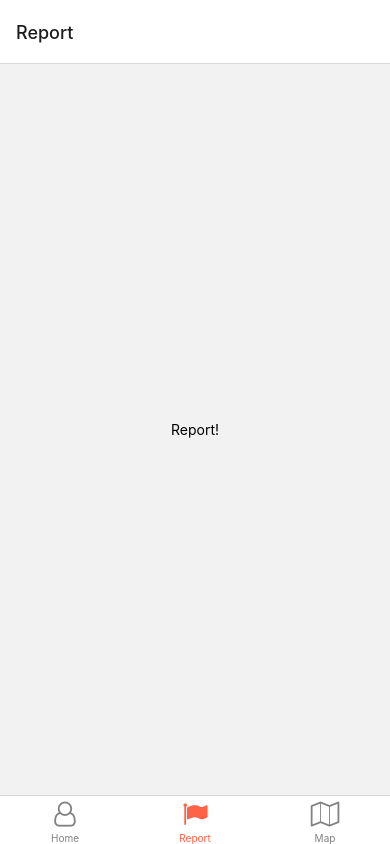
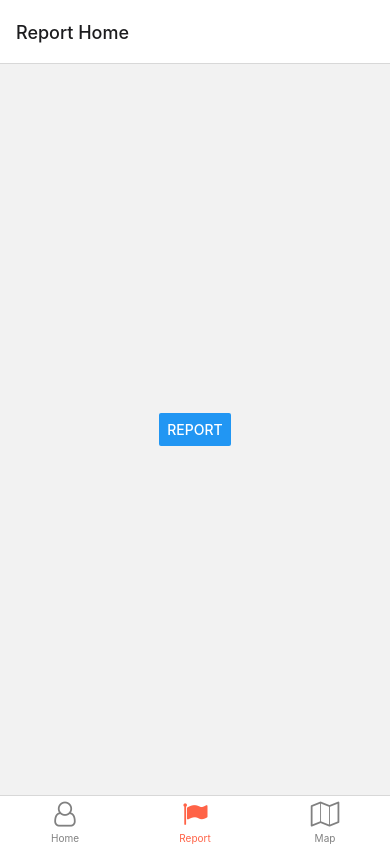
Before and after one commit to zex3/code-exp-prj, a React Native app: screen /Report in a window 390 px wide. Built offline with nearby package versions, Linux system fonts and the light colour scheme.

Commit message:
updated report

```diff
--- a/App.js
+++ b/App.js
@@ -1,10 +1,10 @@
 import * as React from "react";
-import { Text, View } from "react-native";
+import { Text, View, Button, StyleSheet } from "react-native";
 import { NavigationContainer } from "@react-navigation/native";
 import { createBottomTabNavigator } from "@react-navigation/bottom-tabs";
 import HomeScreen from "./screens/HomeScreen";
 import MapScreen from "./screens/MapScreen";
-import ReportScreen from "./screens/ReportScreen";
+import ReportStack from "./screens/ReportScreen";
 import { FontAwesome } from "@expo/vector-icons";
 
 const Tab = createBottomTabNavigator();
@@ -34,7 +34,11 @@ export default function App() {
         })}
       >
         <Tab.Screen name="Home" component={HomeScreen} />
-        <Tab.Screen name="Report" component={ReportScreen} />
+        <Tab.Screen
+          name="Report"
+          options={{ headerShown: false }}
+          component={ReportStack}
+        />
         <Tab.Screen name="Map" component={MapScreen} />
       </Tab.Navigator>
     </NavigationContainer>
--- a/screens/ReportScreen.js
+++ b/screens/ReportScreen.js
@@ -1,10 +1,42 @@
 import * as React from "react";
-import { Text, View } from "react-native";
+import { Text, View, Button, StyleSheet } from "react-native";
+import { createStackNavigator } from "@react-navigation/stack";
+import { useNavigation } from "@react-navigation/native";
 
-export default function ReportScreen() {
+function ReportScreen() {
+  const navigation = useNavigation();
   return (
     <View style={{ flex: 1, justifyContent: "center", alignItems: "center" }}>
-      <Text>Report!</Text>
+      <Button
+        onPress={() => navigation.navigate("Report Form")}
+        title="Report"
+      />
     </View>
   );
 }
+
+function ReportSecondScreen() {
+  return (
+    <View
+      style={{
+        flex: 1,
+        justifyContent: "center",
+        alignItems: "center",
+        backgroundColor: "white",
+      }}
+    >
+      <Text>Report Form!</Text>
+    </View>
+  );
+}
+
+const Stack = createStackNavigator();
+
+export default function ReportStack() {
+  return (
+    <Stack.Navigator>
+      <Stack.Screen name="Report Home" component={ReportScreen} />
+      <Stack.Screen name="Report Form" component={ReportSecondScreen} />
+    </Stack.Navigator>
+  );
+}
```
